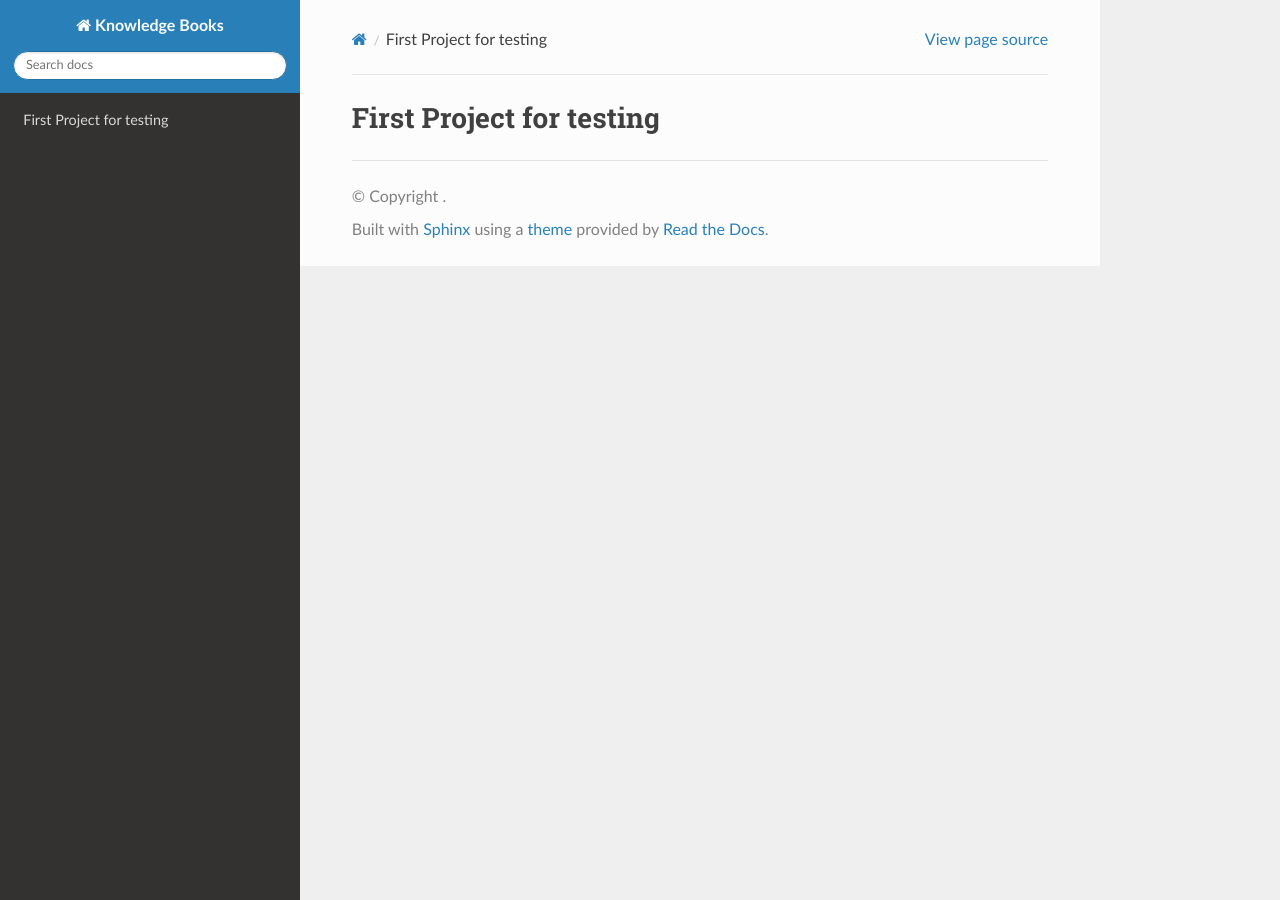
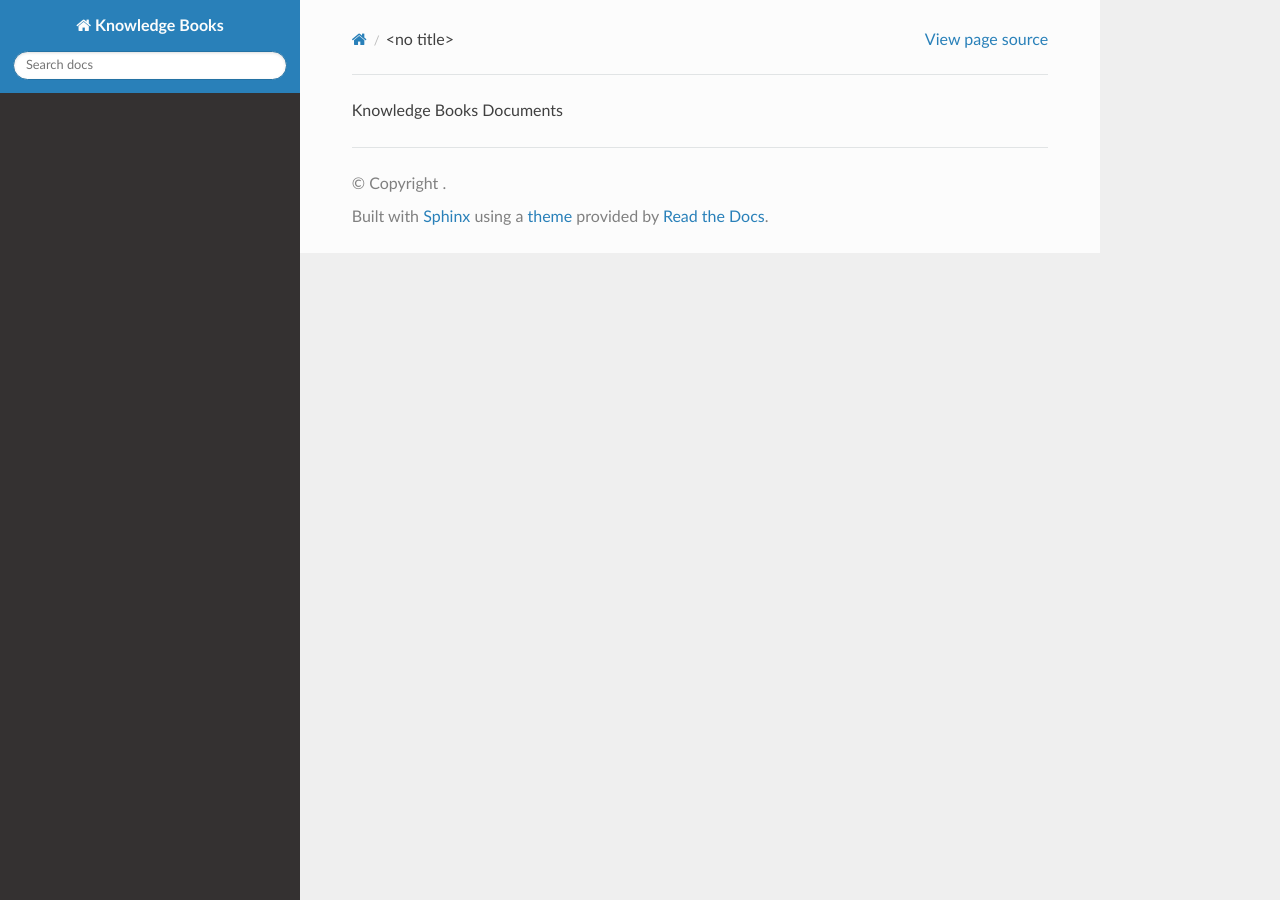
Before and after one commit to Kennedy-pop/roboforminformarmation, a Sphinx documentation site: the page built from docs/index.rst, in a window 1280 px wide. Built offline with Sphinx 7.4.7 and the Read the Docs theme 3.1.0, drawn with Linux system fonts in a browser that asks for light colours.

Commit message:
Update index.rst

```diff
--- a/docs/index.rst
+++ b/docs/index.rst
@@ -1,2 +1 @@
-First Project for testing
-----------
+Knowledge Books Documents
```
